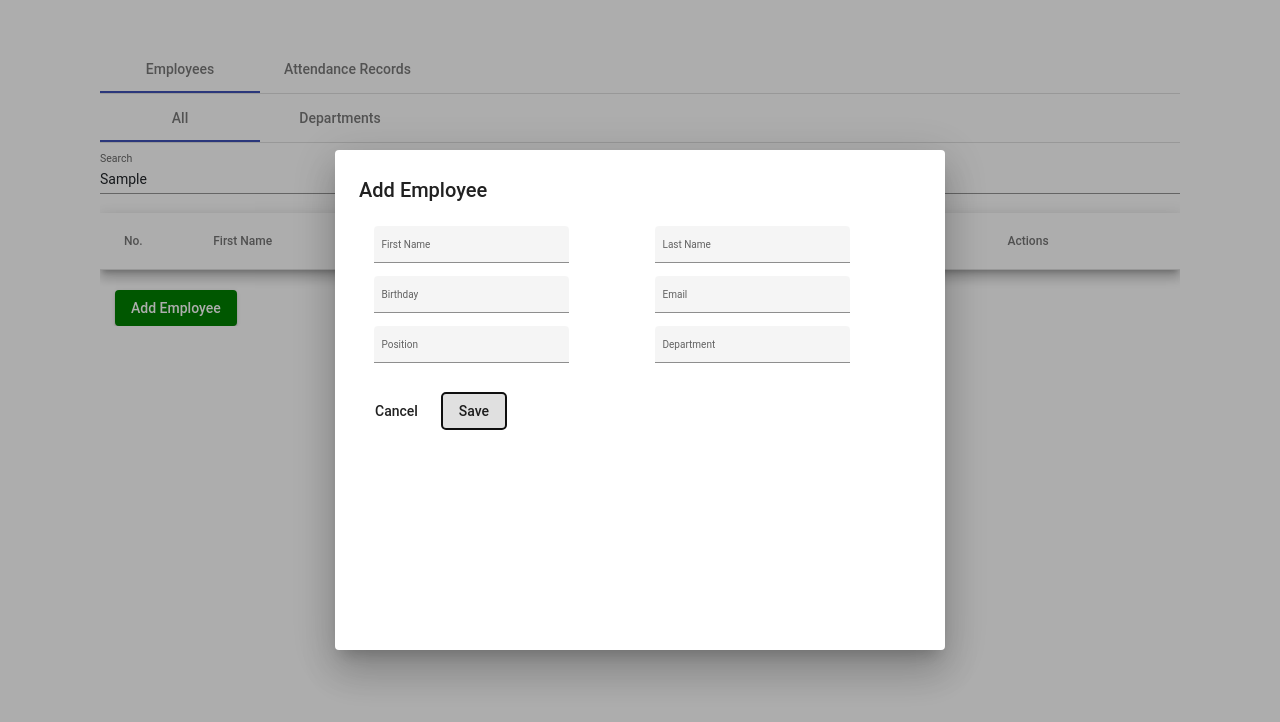
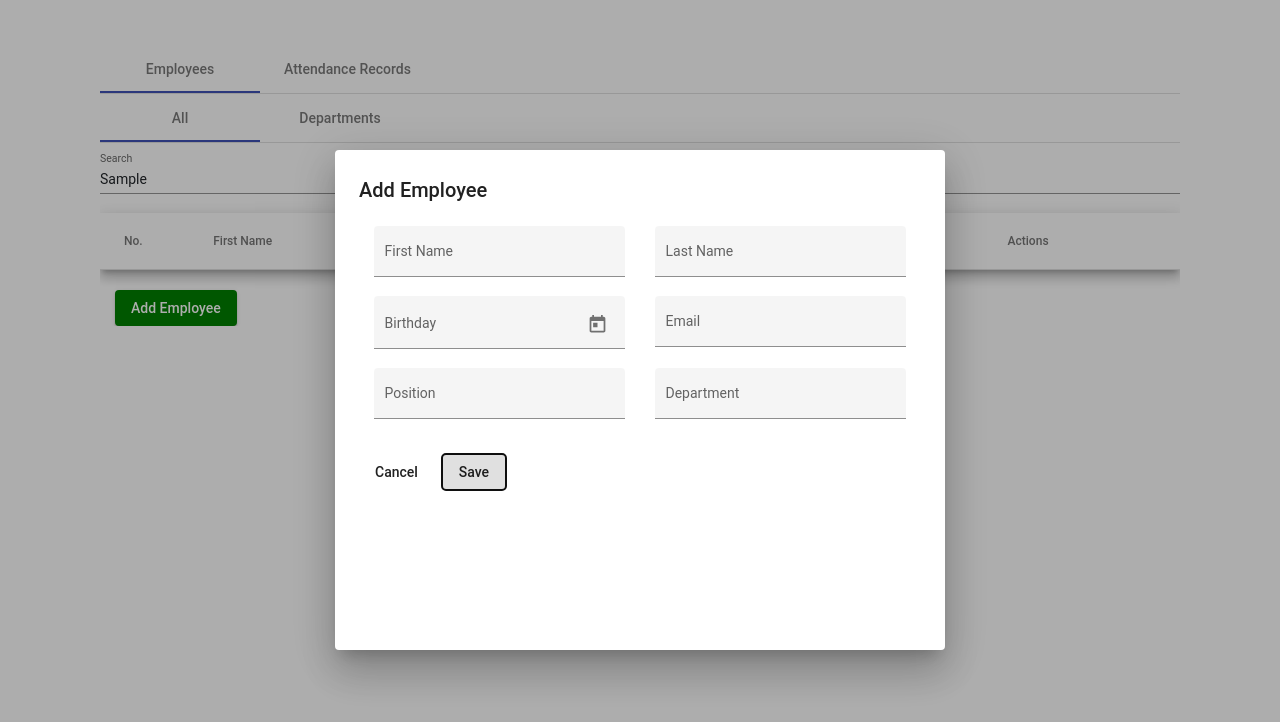
Before and after one commit to hrant2001/company_with_angular, an Angular app: page / in a window 1280 px wide. Both pictures are taken after typing "Sample" into the empty fields and a click on the button "Add Employee". Shown: the top 722 px of the page. Built offline with nearby package versions, Linux system fonts and the light colour scheme; no server answers.

Commit message:
Add datepicker for birthday

```diff
--- a/src/app/components/add-edit-dialog/add-edit-dialog.component.css
+++ b/src/app/components/add-edit-dialog/add-edit-dialog.component.css
@@ -0,0 +1,4 @@
+.mat-form-field {
+    font-size: 14px;
+    width: 100%;
+  }
--- a/src/app/components/add-edit-dialog/add-edit-dialog.component.html
+++ b/src/app/components/add-edit-dialog/add-edit-dialog.component.html
@@ -20,7 +20,9 @@
             <div class="col">
                 <mat-form-field appearance="fill">
                     <mat-label>Birthday</mat-label>
-                    <input matInput [(ngModel)]="data.birthday">
+                    <input matInput [(ngModel)]="data.birthday" [matDatepicker]="picker">
+                    <mat-datepicker-toggle matSuffix [for]="picker"></mat-datepicker-toggle>
+                    <mat-datepicker #picker></mat-datepicker>
                   </mat-form-field>
             </div>
             <div class="col">
--- a/src/app/shared/shared.module.ts
+++ b/src/app/shared/shared.module.ts
@@ -6,9 +6,11 @@ import { MatInputModule } from '@angular/material/input';
 import { MatIconModule } from '@angular/material/icon';
 import { MatTabsModule } from '@angular/material/tabs';
 import { MatButtonModule } from '@angular/material/button';
-import {MatDialogModule} from '@angular/material/dialog';
+import { MatDialogModule } from '@angular/material/dialog';
+import { MatDatepickerModule } from '@angular/material/datepicker';
+import { MatNativeDateModule } from '@angular/material/core';
 
-const matModules = [MatTableModule, MatFormFieldModule, MatInputModule, MatIconModule, MatTabsModule, MatButtonModule, MatDialogModule]
+const matModules = [MatTableModule, MatFormFieldModule, MatInputModule, MatIconModule, MatTabsModule, MatButtonModule, MatDialogModule, MatDatepickerModule, MatNativeDateModule]
 
 @NgModule({
   declarations: [],
```
